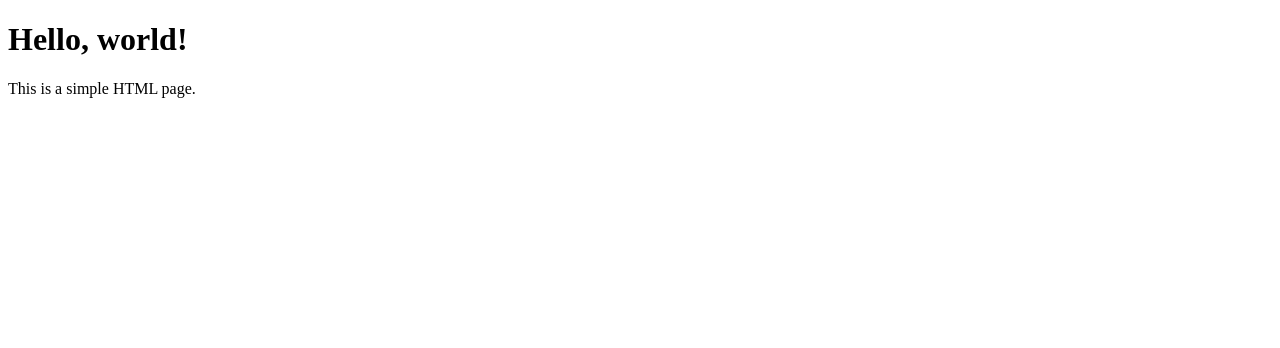
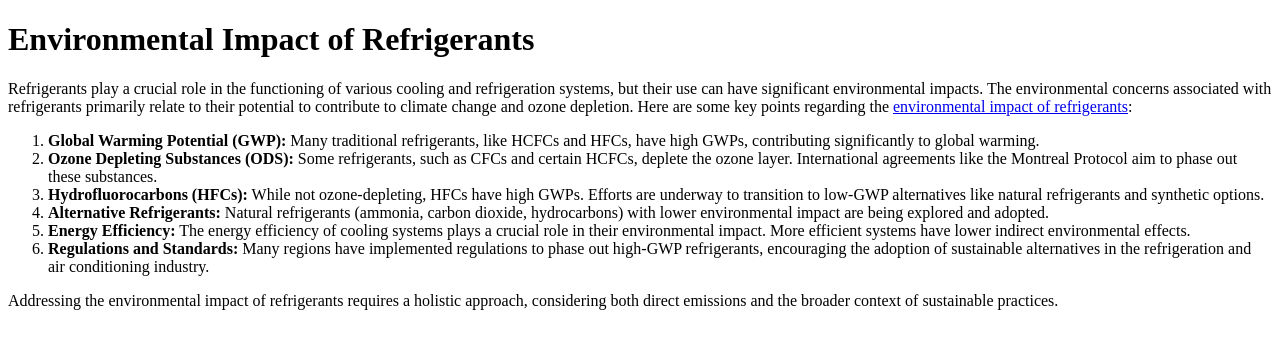
Before and after one commit to VicGarc/HVAC, a plain HTML site: page index.html in a window 1280 px wide. Drawn offline with Linux system fonts and the light colour scheme.

Commit message:
Update index.html

```diff
--- a/index.html
+++ b/index.html
@@ -1,10 +1,49 @@
 <!DOCTYPE html>
-<html>
+<html lang="en">
 <head>
-  <title>Sample HTML Page</title>
+  <meta charset="UTF-8">
+  <meta name="viewport" content="width=device-width, initial-scale=1.0">
+  <title>Environmental Impact of Refrigerants</title>
 </head>
 <body>
-  <h1>Hello, world!</h1>
-  <p>This is a simple HTML page.</p>
+
+  <h1>Environmental Impact of Refrigerants</h1>
+
+  <p>Refrigerants play a crucial role in the functioning of various cooling and refrigeration systems, but their use can have significant environmental impacts. The environmental concerns associated with refrigerants primarily relate to their potential to contribute to climate change and ozone depletion. Here are some key points regarding the <a href="https://spectrumheatingandair.com/environmental-impact-of-refrigerants/">environmental impact of refrigerants</a>:</p>
+
+  <ol>
+    <li>
+      <strong>Global Warming Potential (GWP):</strong>
+      Many traditional refrigerants, like HCFCs and HFCs, have high GWPs, contributing significantly to global warming.
+    </li>
+
+    <li>
+      <strong>Ozone Depleting Substances (ODS):</strong>
+      Some refrigerants, such as CFCs and certain HCFCs, deplete the ozone layer. International agreements like the Montreal Protocol aim to phase out these substances.
+    </li>
+
+    <li>
+      <strong>Hydrofluorocarbons (HFCs):</strong>
+      While not ozone-depleting, HFCs have high GWPs. Efforts are underway to transition to low-GWP alternatives like natural refrigerants and synthetic options.
+    </li>
+
+    <li>
+      <strong>Alternative Refrigerants:</strong>
+      Natural refrigerants (ammonia, carbon dioxide, hydrocarbons) with lower environmental impact are being explored and adopted.
+    </li>
+
+    <li>
+      <strong>Energy Efficiency:</strong>
+      The energy efficiency of cooling systems plays a crucial role in their environmental impact. More efficient systems have lower indirect environmental effects.
+    </li>
+
+    <li>
+      <strong>Regulations and Standards:</strong>
+      Many regions have implemented regulations to phase out high-GWP refrigerants, encouraging the adoption of sustainable alternatives in the refrigeration and air conditioning industry.
+    </li>
+  </ol>
+
+  <p>Addressing the environmental impact of refrigerants requires a holistic approach, considering both direct emissions and the broader context of sustainable practices.</p>
+
 </body>
 </html>
```
